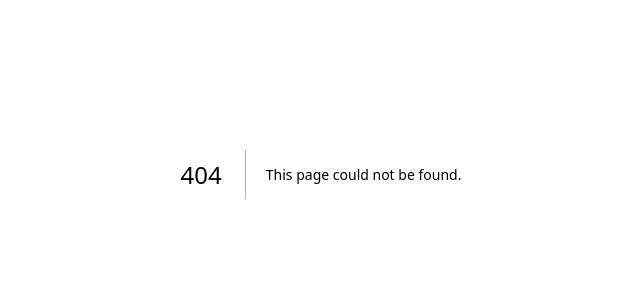
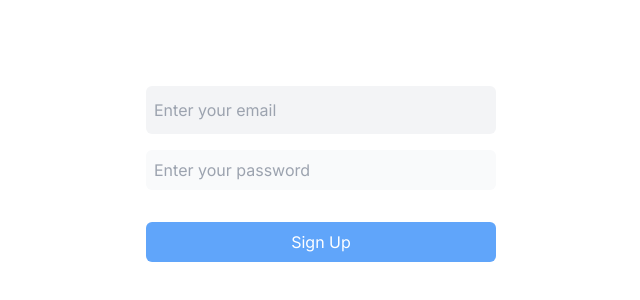
Before and after one commit to chihabMe/mgtemplate, a Next.js app: page /accounts/signup in a window 1280 px wide. Before the commit this address had no page. Shown: the part 226-526 px from the top of the page, without its empty margins (319-959 px from the left). Built offline with nearby package versions, Linux system fonts and the light colour scheme.

Commit message:
added a basic signup

```diff
--- /dev/null
+++ b/src/app/accounts/signup/page.tsx
@@ -0,0 +1,60 @@
+"use client";
+import React, { FormEvent, useState } from 'react';
+
+const SignupPage = () => {
+    const [email, setEmail] = useState('');
+    const [password, setPassword] = useState('');
+    const [error, setError] = useState('');
+
+    const handleSubmit = async (e: FormEvent) => {
+        e.preventDefault();
+        try {
+            const response = await fetch('/api/accounts/signup', {
+                method: 'POST',
+                headers: {
+                    'Content-Type': 'application/json',
+                },
+                body: JSON.stringify({ email, password }),
+            });
+
+            if (response.ok) {
+                // Redirect user to dashboard or any other page after successful sign-up
+                window.alert('Sign up successful!');
+            } else {
+                const data = await response.json();
+                throw new Error(data.error || 'Sign up failed');
+            }
+        } catch (err) {
+            // setError(err.message);
+        }
+    };
+
+    return (
+        <main className='w-full min-h-screen flex justify-center items-center'>
+            <form onSubmit={handleSubmit} className='flex flex-col gap-4 w-full max-w-[350px]'>
+                <div className='w-full'>
+                    <input
+                        type="text"
+                        value={email}
+                        placeholder='Enter your email'
+                        onChange={(e) => setEmail(e.target.value)}
+                        className='bg-gray-100 w-full py-3 px-2 rounded-md'
+                    />
+                </div>
+                <div className='w-full'>
+                    <input
+                        type="password"
+                        value={password}
+                        placeholder='Enter your password'
+                        onChange={(e) => setPassword(e.target.value)}
+                        className='bg-gray-50 w-full py-2 px-2 rounded-md'
+                    />
+                </div>
+                <button type="submit" className='mt-4 bg-blue-400 text-white rounded-md py-2'>Sign Up</button>
+                {error && <p className="text-red-500">{error}</p>}
+            </form>
+        </main>
+    );
+};
+
+export default SignupPage;
--- /dev/null
+++ b/src/app/api/accounts/signup/route.ts
@@ -0,0 +1,10 @@
+import { NextApiRequest, NextApiResponse } from "next";
+
+
+export default  async function  (req: NextApiRequest, res: NextApiResponse)  {
+    const {email,password} = req.body
+    if(!email || !password)return res.status(403).json({message:"invalid fields"})
+    console.log(email)
+    console.log(password)
+    res.status(201).json({ message: "registred!" })
+}
```
